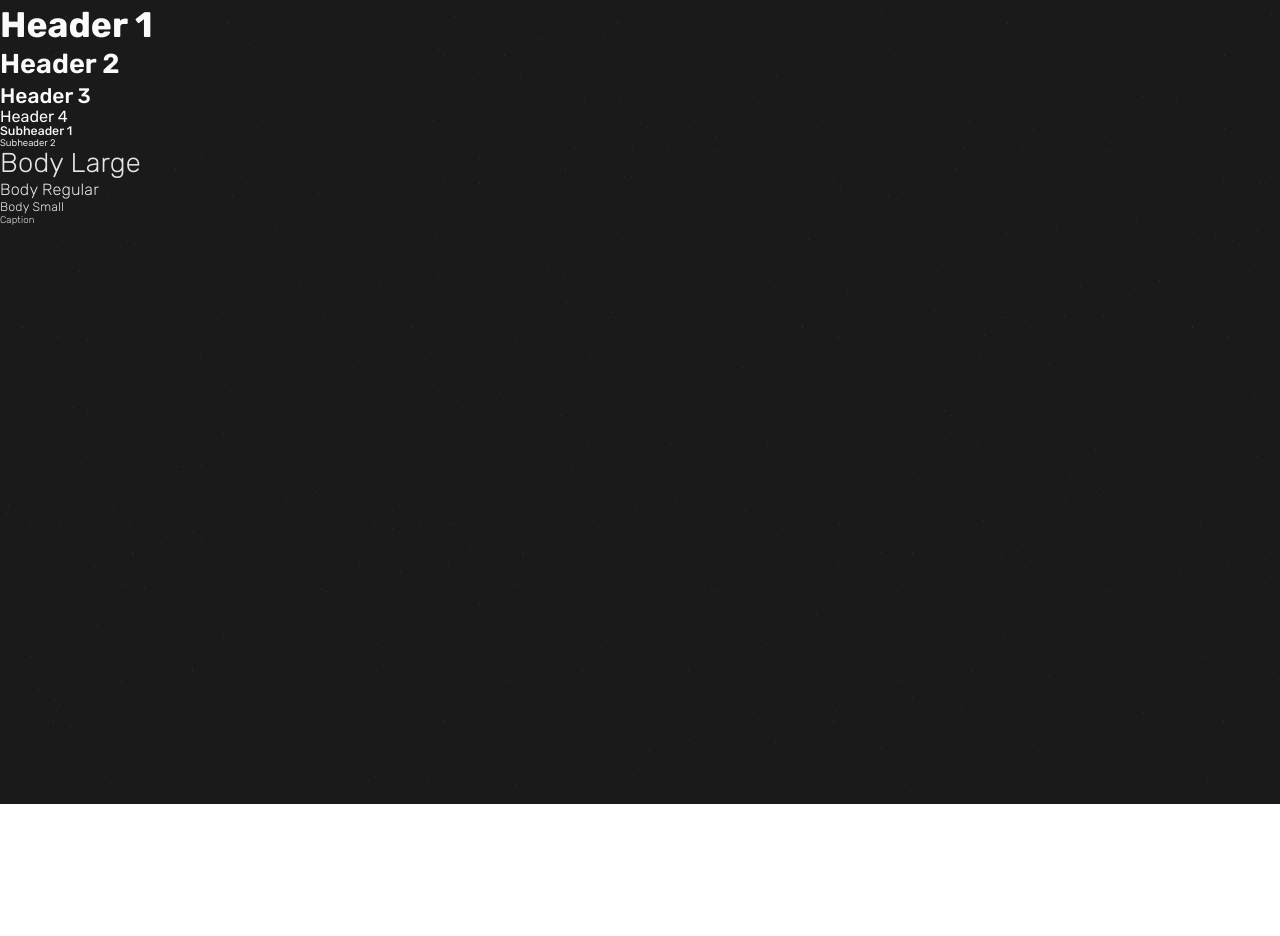
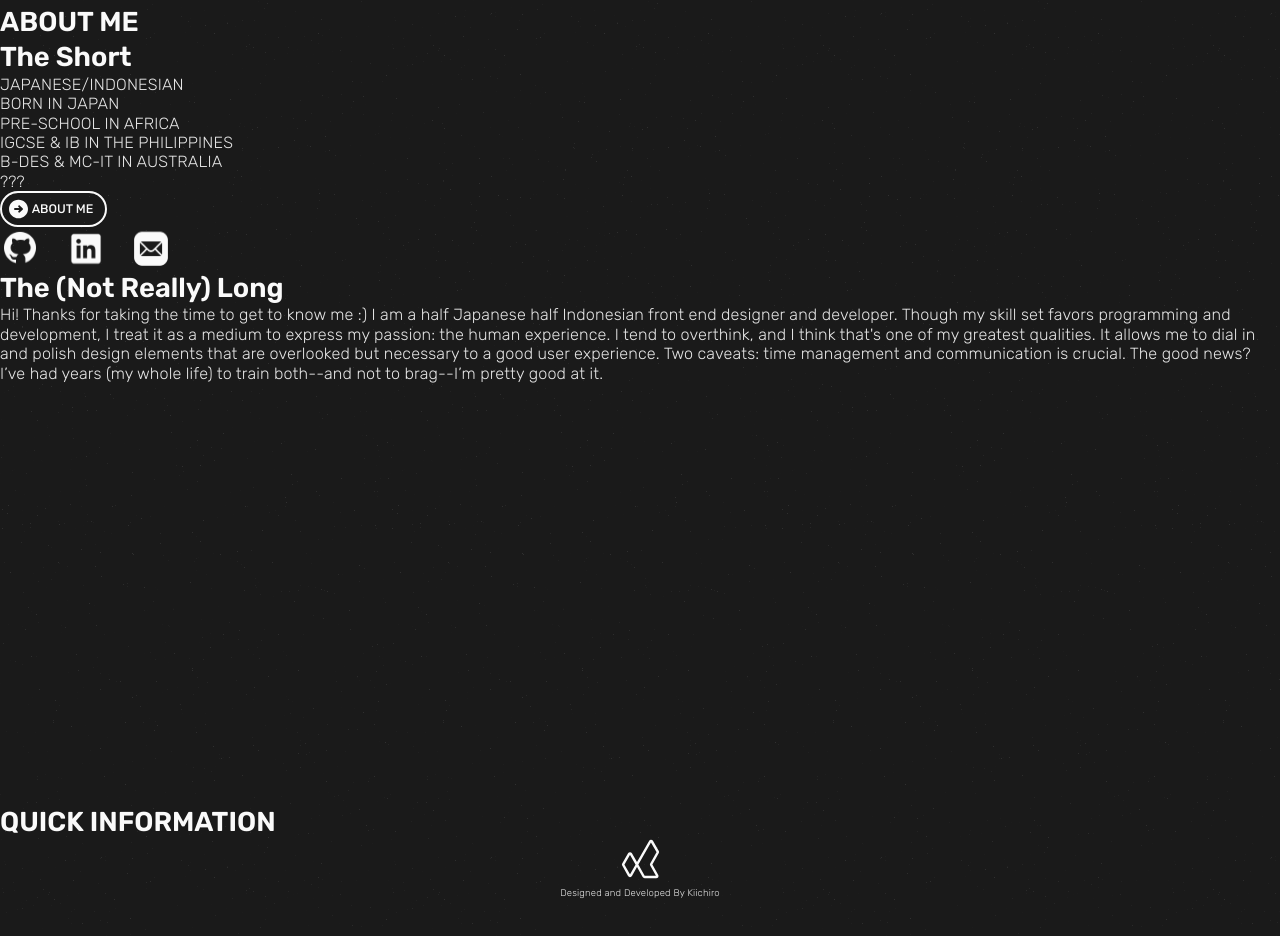
Before and after one commit to KiichiKatsu/Portfolio-Website, a React (Create React App) app: page / in a window 1280 px wide. Shown: the part 6664-7600 px from the top of the page. Before the commit the page ends 7468 px from the top, so only its background shows below. Built offline with nearby package versions, Linux system fonts and the light colour scheme.

Commit message:
Basic About section Markup

```diff
--- a/src/App.js
+++ b/src/App.js
@@ -1,4 +1,5 @@
 import arrowDown from './Assets/ArrowDown.svg';
+import logo from './Assets/logo.svg';
 
 import './Styles/Style.css';
 import React, {useRef, useEffect} from 'react';
@@ -8,6 +9,7 @@ import Projects from './Components/Projects.js';
 import TopNav from './Components/TopNav.js';
 import ContactButtons from './Components/ContactButtons.js';
 import About from './Components/About.js';
+import FAQ from './Components/FAQ.js';
 
 function App() {
   const aboutRef = useRef(null);
@@ -70,8 +72,13 @@ function App() {
       </div>
 
       <Projects />
+      <About ref={aboutRef}/>
+      <FAQ />
 
-      <About ref={aboutRef}/>
+      <footer>
+        <img src={logo} alt="Logo" />
+        <p className="caption">Designed and Developed By Kiichiro</p>
+      </footer>
     </div>
   );
 }
--- a/src/Components/About.js
+++ b/src/Components/About.js
@@ -1,20 +1,41 @@
 import '../Styles/Style.css';
 import React from 'react';
+
+import ContactButtons from './ContactButtons.js';
+
+import btnIcon from '../Assets/btn-icon.svg';
 
 const About = React.forwardRef((props, ref) => {
   return (
     <section ref={ref} id="AboutSec">
-      <h1>Header 1</h1>
-      <h2>Header 2</h2>
-      <h3>Header 3</h3>
-      <h4>Header 4</h4>
-      <h5>Subheader 1</h5>
-      <h6>Subheader 2</h6>
+      <h2>ABOUT ME</h2>
+      <h2>The Short</h2>
+      <div>
+        <div>
+          <p>JAPANESE/INDONESIAN</p>
+          <p>BORN IN JAPAN</p>
+          <p>PRE-SCHOOL IN AFRICA</p>
+          <p>IGCSE & IB IN THE PHILIPPINES</p>
+          <p>B-DES & MC-IT IN AUSTRALIA</p>
+          <p>???</p>
+        </div>
+        <div>
+          <button>
+            <img src={btnIcon} alt=""/>
+            <h5>ABOUT ME</h5>
+          </button>
+          <ContactButtons />
+        </div>
+      </div>
 
-      <p className="lg">Body Large</p>
-      <p>Body Regular</p>
-      <p className="sm">Body Small</p>
-      <p className="caption">Caption</p>
+      <h2>The (Not Really) Long</h2>
+      <p>
+        Hi! Thanks for taking the time to get to know me :) I am a half Japanese half Indonesian front end designer and developer.
+        Though my skill set favors programming and development, I treat it as a medium to express my passion: the human experience.
+        I tend to overthink, and I think that's one of my greatest qualities. It allows me to dial in and polish design elements that
+        are overlooked but necessary to a good user experience. Two caveats: time management and communication is crucial. The good
+        news? I’ve had years (my whole life) to train both--and not to brag--I’m pretty good at it.
+      </p>
     </section>
   );
 });
--- /dev/null
+++ b/src/Components/FAQ.js
@@ -0,0 +1,12 @@
+import '../Styles/Style.css';
+import React from 'react';
+
+function FAQ() {
+  return (
+    <section id="FAQSec">
+      <h2>QUICK INFORMATION</h2>
+    </section>
+  );
+};
+
+export default FAQ;
--- a/src/Styles/Style.css
+++ b/src/Styles/Style.css
@@ -322,6 +322,18 @@ button > img {
 #AboutSec {
   height: 100vh;
 }
+/*------------------------------ FAQ ------------------------------*/
+/*----------------------------- Footer ----------------------------*/
+footer {
+  z-index: -50;
+  display: flex;
+  flex-direction: column;
+  gap: 1vh;
+
+  align-items: center;
+  justify-content: center;
+  padding-bottom: 5vh;
+}
 
 /* Large phones */
 @media only screen and (min-width: 640px) {}
```
